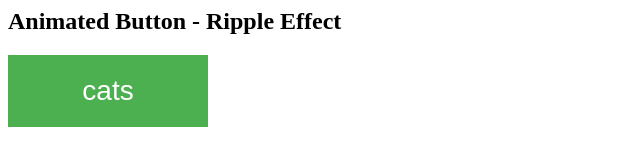
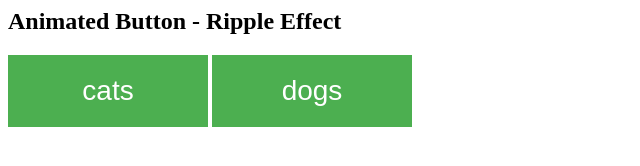
Before and after one commit to kmonir24/Pet-Adoption, a plain HTML site: page petadoption.html in a window 1280 px wide. Shown: the whole page, without its empty margins (0-640 px from the left). Drawn offline with Linux system fonts and the light colour scheme.

Commit message:
Update petadoption.html

```diff
--- a/petadoption.html
+++ b/petadoption.html
@@ -46,6 +46,6 @@
   <h2>Animated Button - Ripple Effect</h2>
 
 <button class="button">cats</button>
-  <button class="button>dogs</button>
+  <button class="button">dogs</button>
 </body>
 </html>
```
